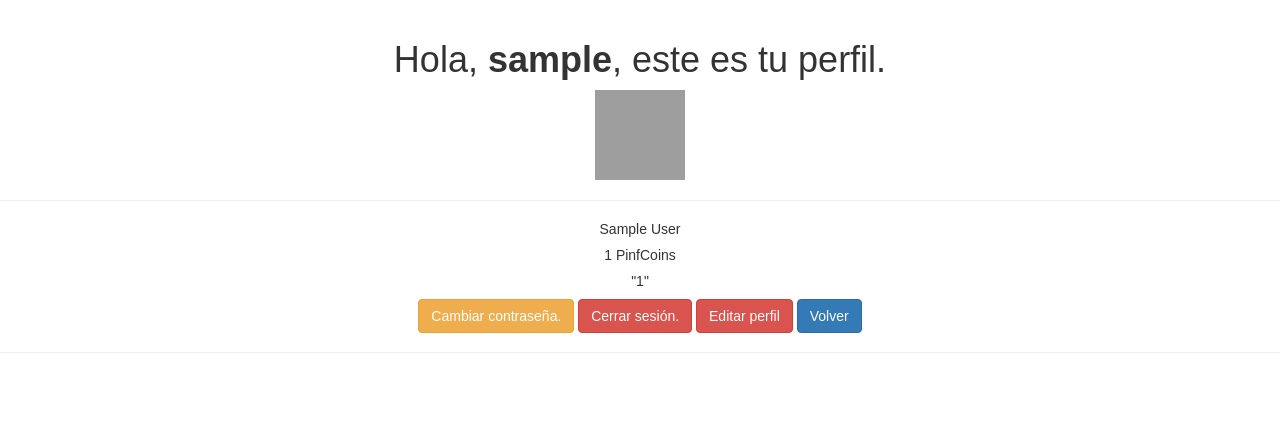
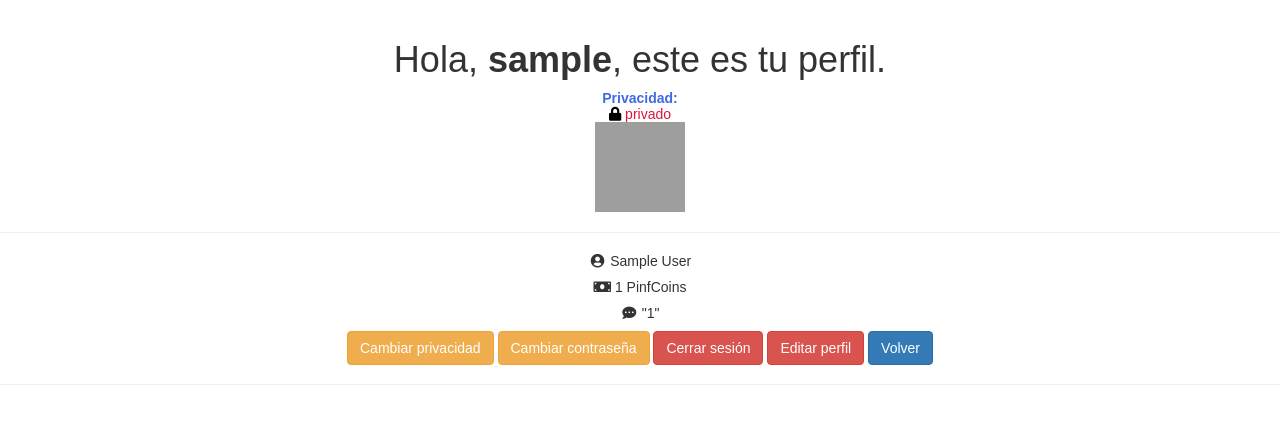
Before and after one commit to Anthypatos/PinfBet, a PHP site: page /perfil.php in a window 1280 px wide. Shown: the top 424 px of the page. Run offline with PHP 8.4, Linux system fonts and the light colour scheme; the visitor is signed in with stand-in values (Sample User, id 1); grey boxes are pictures that could not be loaded.

Commit message:
privacidad

```diff
--- a/actualizardatos.php
+++ b/actualizardatos.php
@@ -2,7 +2,7 @@
 include_once 'config.php';
 $id_user = $_SESSION['id']; // id del usuario cuya sesion esta iniciada.
 
-$qRes = "SELECT name,username,created_at,pinfcoins,profile_image,bio FROM users WHERE id = $id_user";
+$qRes = "SELECT * FROM users WHERE id = $id_user";
 $qQuery = mysqli_query($link,$qRes);
 
 //Descargamos todos los datos de la base de datos.
@@ -18,6 +18,7 @@ $created_at_user = $_SESSION["created_at"] =  $mostrar["created_at"];
 $pinfcoins_user = $_SESSION["pinfcoins"] = $mostrar["pinfcoins"];
 $profile_image_user = $_SESSION["profile_image"] = $mostrar["profile_image"];
 $bio_user = $_SESSION["bio"] = $mostrar["bio"];
+$privacidad_user = $_SESSION["privacidad"] = $mostrar["privacidad"];
 // Ejecuta la orden
 
 // Usuario específico
@@ -42,6 +43,7 @@ if (isset($_GET['id']))
                 $pinfcoins_user = $datos['pinfcoins'];
                 $profile_image_user = $datos['profile_image'];
                 $bio_user = $datos['bio'];
+                $privacidad_user = $datos['privacidad'];
         }
         else    header("location: main.php");   // Si el id introducido no existe
 }
--- a/form.php
+++ b/form.php
@@ -24,7 +24,7 @@
 <body>
   <div class="container">
     <div class="row">
-      <div class="col-4 offset-md-4 form-div">
+      <div class="col-4 offset-md-4 form-div" style = "margin-top:20px;">
         <a href="profiles.php">Ver todos los perfiles</a>
         <form action = "<?php echo htmlspecialchars($_SERVER["PHP_SELF"]); ?>" method = "post" enctype = "multipart/form-data">
           <h2 class="text-center mb-3 mt-3">Editar perfil</h2>
--- a/lista_amigos.php
+++ b/lista_amigos.php
@@ -25,7 +25,7 @@
 		    if ($id_user == $_SESSION['id']) // Si el usuario está viendo su perfil
 		    {
 ?>
-                        <td style = "padding:5px;"> <a title = "Enviar correo electrónico" href = "<?php echo "mailto:" . $datos_amigo['email']; ?>"><i class="far fa-envelope fa-2x"></i></a> </td>
+			<td style = "padding:5px;"> <a title = "Enviar correo electrónico" href = "<?php echo "mailto:" . $datos_amigo['email']; ?>"><i class="far fa-envelope fa-2x" style = "color:royalblue;"></i></a> </td>
 <?php
 		    }
 ?>
--- a/login.php
+++ b/login.php
@@ -35,7 +35,7 @@ if($_SERVER["REQUEST_METHOD"] == "POST"){
     // Validate credentials
     if(empty($username_err) && empty($password_err)){
         // Prepare a select statement
-        $sql = "SELECT id, name, username, password, profile_image,pinfcoins,bio FROM users WHERE username = ?";
+        $sql = "SELECT id, `name`, username, `password`, profile_image, pinfcoins, bio, privacidad FROM users WHERE username = ?";
 
         if($stmt = mysqli_prepare($link, $sql)){
             // Bind variables to the prepared statement as parameters
@@ -52,7 +52,7 @@ if($_SERVER["REQUEST_METHOD"] == "POST"){
                 // Check if username exists, if yes then verify password
                 if(mysqli_stmt_num_rows($stmt) == 1){
                     // Bind result variables
-                    mysqli_stmt_bind_result($stmt, $id, $name, $username, $hashed_password,$profile_image,$pinfcoins,$bio);
+                    mysqli_stmt_bind_result($stmt, $id, $name, $username, $hashed_password,$profile_image,$pinfcoins,$bio, $privacidad);
                     if(mysqli_stmt_fetch($stmt)){
                         if(password_verify($password, $hashed_password)){
                             // Password is correct, so start a new session
@@ -66,6 +66,7 @@ if($_SERVER["REQUEST_METHOD"] == "POST"){
                             $_SESSION["profile_image"] = $profile_image;
                             $_SESSION["pinfcoins"] = $pinfcoins;
                             $_SESSION["bio"] = $bio;
+                            $_SESSION["privacidad"] = $privacidad;
 
                             // Redirect user to welcome page
                             header("location: index.php");
--- a/perfil.php
+++ b/perfil.php
@@ -8,6 +8,14 @@ if(!isset($_SESSION["loggedin"]) || $_SESSION["loggedin"] !== true){
         exit;
     }
 
+    if (isset($_GET['p']))
+    {
+        $_SESSION['privacidad'] = $privacidad = $_GET['p'];
+        $id = $_SESSION['id'];
+        $link = mysqli_connect("localhost", "root", "", "pinf");
+
+        mysqli_query($link, "UPDATE users SET privacidad = '$privacidad' WHERE id = $id");
+    }
 ?>
 
 <!DOCTYPE html>
@@ -15,6 +23,7 @@ if(!isset($_SESSION["loggedin"]) || $_SESSION["loggedin"] !== true){
 <head>
     <meta charset="UTF-8">
     <title>Perfil</title>
+    <link rel="stylesheet" href="css/all.css" > <!-- Iconos de FontAwesome -->
     <link rel="stylesheet" href="https://maxcdn.bootstrapcdn.com/bootstrap/3.3.7/css/bootstrap.css">
     <style type="text/css">
         body{ font: 14px sans-serif; text-align: center; }
@@ -26,16 +35,22 @@ if(!isset($_SESSION["loggedin"]) || $_SESSION["loggedin"] !== true){
         <div class="w3-card w3-round w3-white">
 
         <div class="w3-container">
+            <div style = "color:royalblue;"><b>Privacidad:</b></div>
+            <?php if ($_SESSION['privacidad']) { ?><div style = "color:crimson"><i class="fas fa-lock" style = "color:black;"></i> privado</div><?php }
+                else { ?><div style = "color:lime"><i class="fas fa-lock-open" style = "color:black;"></i> público</div><?php } ?>
             <p class="w3-center"><img src="<?php echo 'imagenesperfil/' . $_SESSION["profile_image"] ?>" width="90" height="90" alt=""></p>
             <hr>
-       <p><i class="fa fa-user-circle fa-fw w3-margin-right w3-text-theme"></i><?php echo $_SESSION["name"];?></p>
-       <p><i class="fa fa-money fa-fw w3-margin-right w3-text-theme"></i><?php echo $_SESSION["pinfcoins"];?> PinfCoins</p>
-       <p><i class="fa fa-commenting fa-fw w3-margin-right w3-text-theme"></i> "<?php echo $_SESSION["bio"];?>"</p>
+
+            <p><i class="fas fa-user-circle fa-fw w3-margin-right w3-text-theme"></i> <?php echo $_SESSION["name"];?></p>
+            <p><i class="fas fa-money-bill fa-fw w3-margin-right w3-text-theme"></i> <?php echo $_SESSION["pinfcoins"];?> PinfCoins</p>
+            <p><i class="fas fa-comment-dots fa-fw w3-margin-right w3-text-theme"></i> "<?php echo $_SESSION["bio"];?>"</p>
         </div>
     </div>
+
     <p>
-        <a href="reset-password.php" class="btn btn-warning">Cambiar contraseña.</a>
-        <a href="logout.php" class="btn btn-danger">Cerrar sesión.</a>
+        <a href = "<?php echo htmlspecialchars($_SERVER['PHP_SELF']) . "?p=" . (($_SESSION['privacidad']) ? "0" : "1"); ?>" class = "btn btn-warning">Cambiar privacidad</a>
+        <a href="reset-password.php" class="btn btn-warning">Cambiar contraseña</a>
+        <a href="logout.php" class="btn btn-danger">Cerrar sesión</a>
         <a href="form.php" class="btn btn-danger">Editar perfil</a>
         <a href="main.php" class="btn btn-primary">Volver</a>
     </p>
--- a/social.php
+++ b/social.php
@@ -81,7 +81,7 @@
 
 ?>
                 <!-- Muestra mensaje de confirmación tras rechazar o borrar -->
-                <div class = "alert alert-warning" role = "alert" style = "text-align:center"><?php
+                <div class = "alert alert-info" role = "alert" style = "text-align:center"><?php
                     if (isset($_POST['rechazar'])) echo "Solicitud de amistad rechazada";
                     else echo "Amigo borrado";
                 ?></div>
```
Also changed, not shown: main.php (+30 -5 lines), muros.php (+1 -18 lines). Lines whose indentation alone changed are shown as unchanged.
